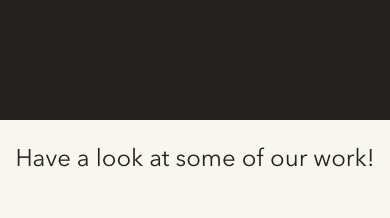
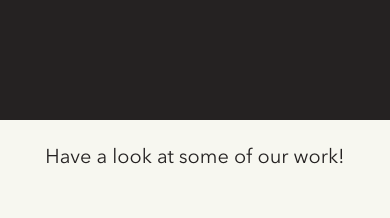
Before and after one commit to fahadalamjoy/graphixx, a React (Create React App) app: page / in a window 390 px wide. Shown: the part 2140-2358 px from the top of the page. Built offline with nearby package versions, Linux system fonts and the light colour scheme.

Commit message:
fixed issues

```diff
--- a/src/sections/ContactSection.js
+++ b/src/sections/ContactSection.js
@@ -18,11 +18,11 @@ export default function ContactSection() {
             <div className='flex gap-4'>
               <div>
                 <p className='text-base font-light'>Name</p>
-                <input className='bg-white border-b-2 border-black focus:border-transparent outline-none' type="text" />
+                <input className='bg-white border-b-2 w-full border-black focus:border-transparent outline-none' type="text" />
               </div>
               <div>
                 <p className='text-base font-light'>Email</p>
-                <input className='bg-white border-b-2 border-black focus:border-transparent outline-none' type="text" />
+                <input className='bg-white border-b-2 w-full border-black focus:border-transparent outline-none' type="text" />
               </div>
             </div>
             <div>
--- a/src/sections/OurWorkSection.js
+++ b/src/sections/OurWorkSection.js
@@ -12,7 +12,7 @@ import P9 from '../assets/p9.png'
 export default function OurWorkSection() {
   return (
     <section className=' bg-white h-full   '>
-        <h1 className='lg:text-4xl text-2xl text-center text-black pt-6'>Have a look at some of our work!</h1>
+        <h1 className='lg:text-4xl text-xl text-center text-black pt-6'>Have a look at some of our work!</h1>
         <div className='container mx-auto px-4 flex flex-col gap-8 justify-center items-center py-12'>
             <div className='grid lg:grid-cols-3 grid-cols-1 gap-6'>
                 <div className='flex justify-center lg:pl-8 pl-0'><img src={P1} alt='skilImage' /></div>
```
